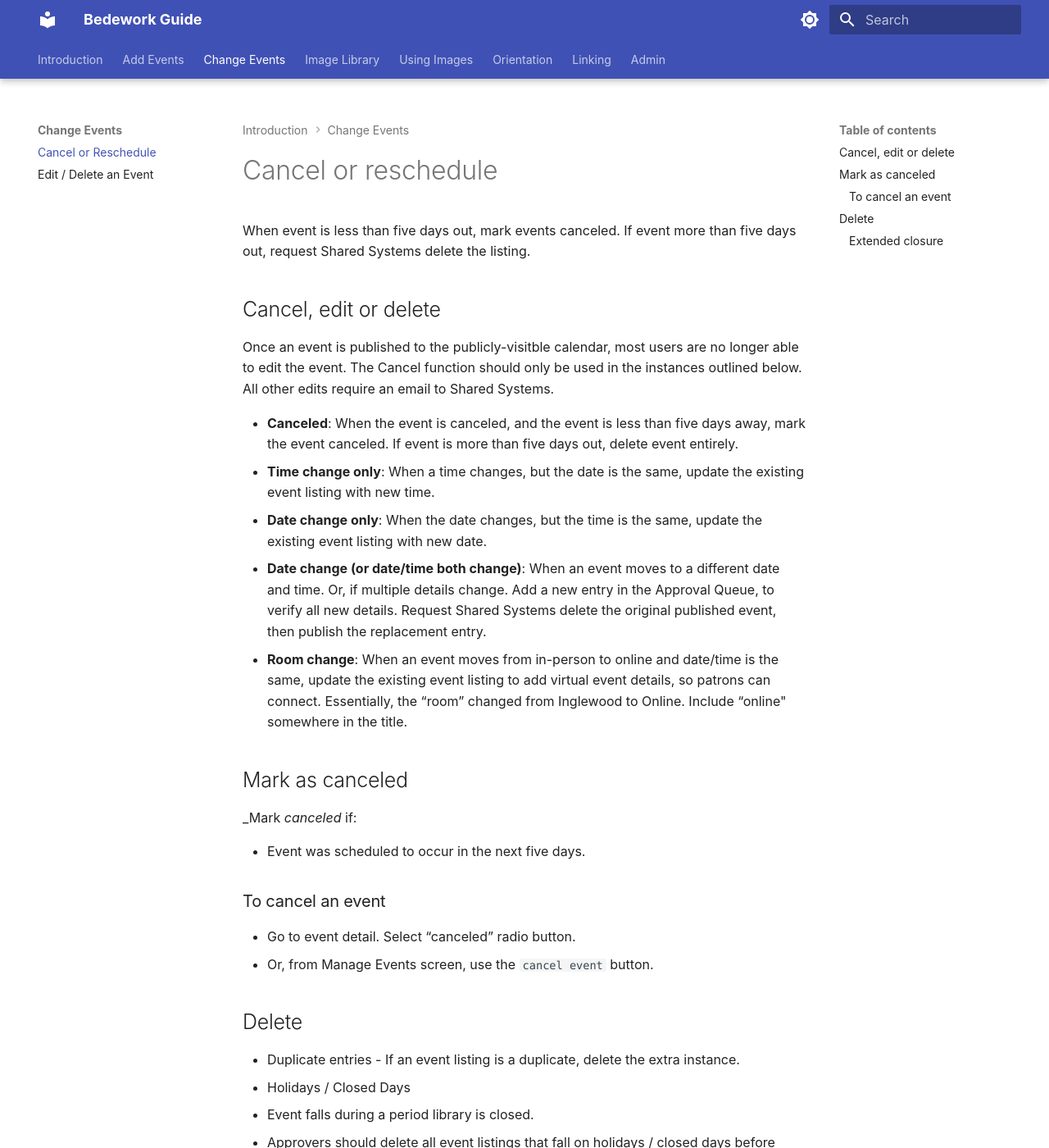
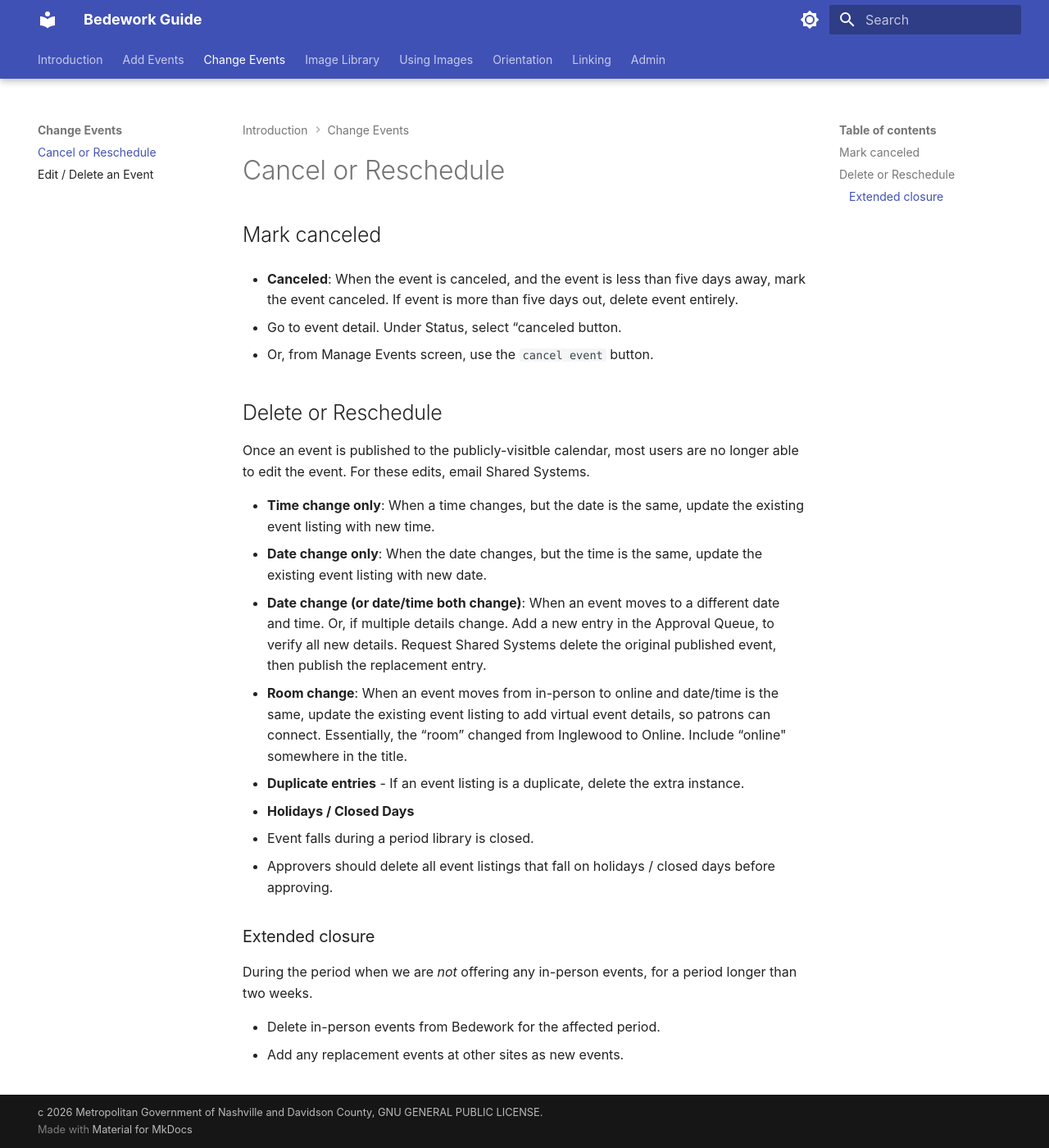
Before and after one commit to Nashville-Public-Library/bedework-docs, an MkDocs documentation site: the page built from docs/change-events/cancel.md, in a window 1280 px wide and 1400 px high. Shown: the whole window at 82% size. Built offline with MkDocs 1.6.1 and Material for MkDocs 9.7.7, drawn with Linux system fonts in a browser that asks for light colours.

Commit message:
mixing up instructions for admins and users for cancel and delte

```diff
--- a/docs/change-events/cancel.md
+++ b/docs/change-events/cancel.md
@@ -3,35 +3,23 @@ title: Cancel or Reschedule
 sidebar_position: 1
 ---
 
-# Cancel or reschedule
-
-When event is less than five days out, mark events canceled. If event more than five days out, request Shared Systems delete the listing.
-
-## Cancel, edit or delete
-
-Once an event is published to the publicly-visitble calendar, most users are no longer able to edit the event. The Cancel function should only be used in the instances outlined below. All other edits require an email to Shared Systems.
+## Mark canceled
 
 - **Canceled**: When the event is canceled, and the event is less than five days away, mark the event canceled. If event is more than five days out, delete event entirely.
+
+- Go to event detail. Under Status, select “canceled button.
+- Or, from Manage Events screen, use the `cancel event` button.
+
+## Delete or Reschedule
+
+Once an event is published to the publicly-visitble calendar, most users are no longer able to edit the event.  For these edits, email Shared Systems.
+
 - **Time change only**: When a time changes, but the date is the same, update the existing event listing with new time.
 - **Date change only**: When the date changes, but the time is the same, update the existing event listing with new date.
 - **Date change (or date/time both change)**: When an event moves to a different date and time. Or, if multiple details change. Add a new entry in the Approval Queue, to verify all new details. Request Shared Systems delete the original published event, then publish the replacement entry.
 - **Room change**: When an event moves from in-person to online and date/time is the same, update the existing event listing to add virtual event details, so patrons can connect. Essentially, the “room” changed from Inglewood to Online. Include “online" somewhere in the title.
-
-## Mark as canceled
-
-_Mark _canceled_ if:
-
-- Event was scheduled to occur in the next five days.
-
-### To cancel an event
-
-- Go to event detail. Select “canceled” radio button.
-- Or, from Manage Events screen, use the `cancel event` button.
-
-## Delete
-
-- Duplicate entries - If an event listing is a duplicate, delete the extra instance.
-- Holidays / Closed Days
+- **Duplicate entries** - If an event listing is a duplicate, delete the extra instance.
+- **Holidays / Closed Days**
   - Event falls during a period library is closed.
   - Approvers should delete all event listings that fall on holidays / closed days before approving.
 
```
